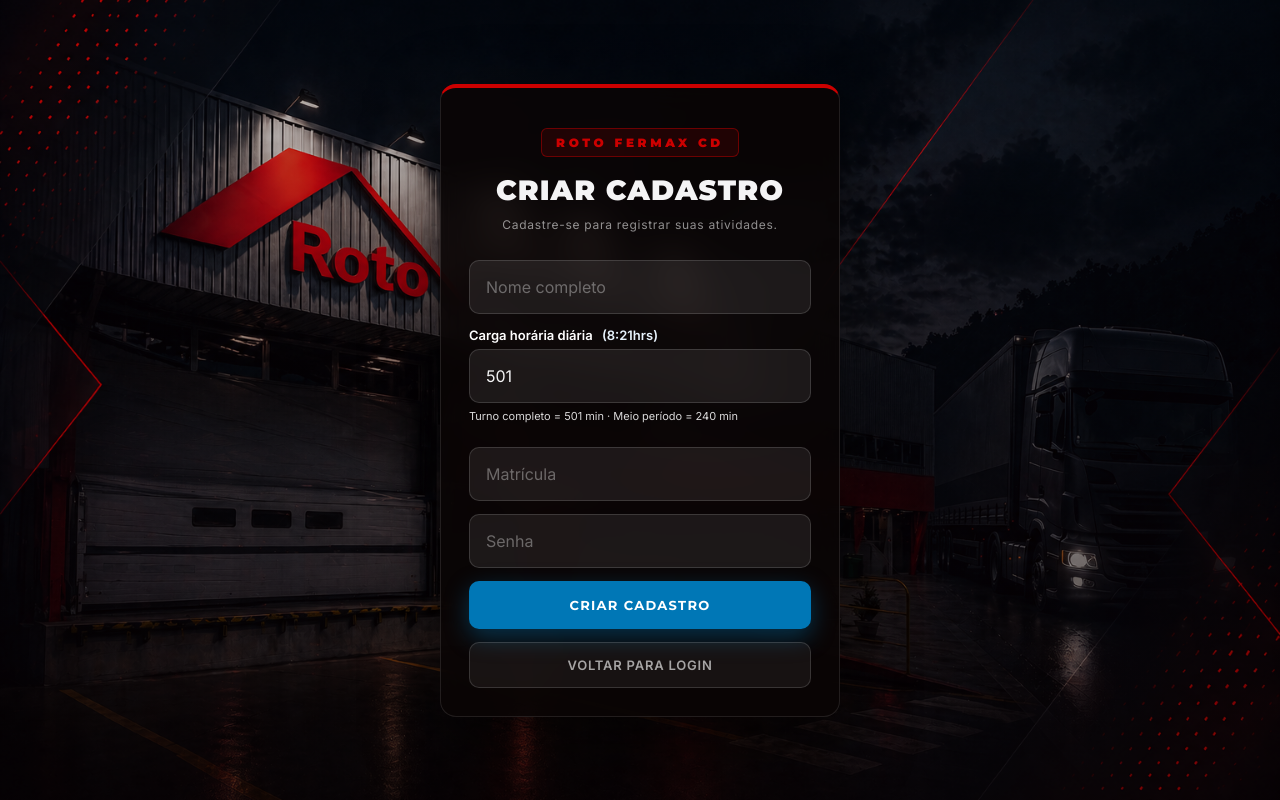
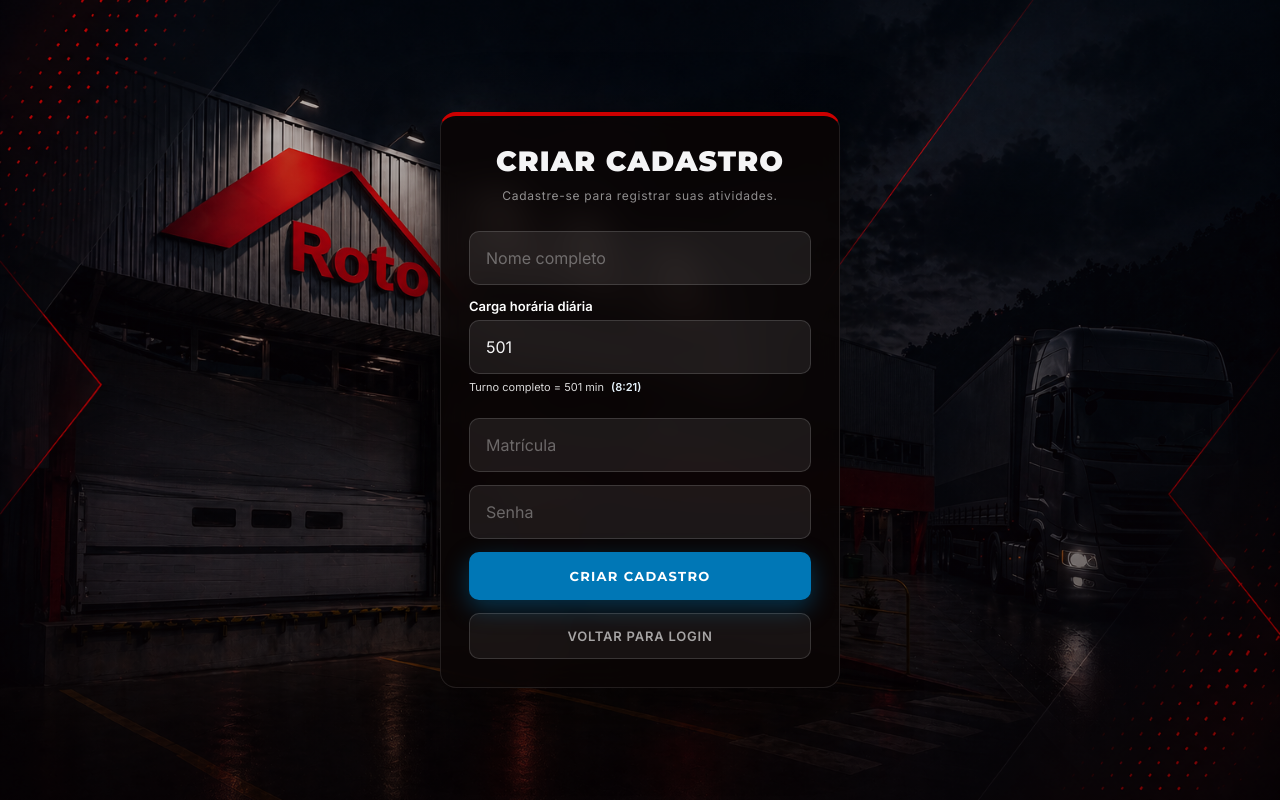
Before and after one commit to Alexxandre82/aplicativo-roto, a Next.js app: page /login in a window 1280 px wide. Both pictures are taken after a click on the button "CRIAR CADASTRO". Built offline with nearby package versions, Linux system fonts and the light colour scheme; no server answers; a web font is replaced by a local one.

Commit message:
fix: remove brand text entirely, adjust time formatting rule to (1hr, 1:20), and move input hint text

```diff
--- a/app/gestor/page.tsx
+++ b/app/gestor/page.tsx
@@ -39,8 +39,8 @@
 function formatMin(min: number) {
   if (min < 60) return `${min} min`;
   const h = Math.floor(min/60), m = min%60;
-  if (m === 0) return `${h}h`;
-  return `${h}:${m.toString().padStart(2, "0")}hr`;
+  if (m === 0) return `${h}hr`;
+  return `${h}:${m.toString().padStart(2, "0")}`;
 }
 
 function exportarCSV(logs: any[], nome: string) {
--- a/app/login/page.tsx
+++ b/app/login/page.tsx
@@ -122,15 +122,14 @@
     if (min < 60) return `${min} min`;
     const h = Math.floor(min / 60);
     const m = min % 60;
-    if (m === 0) return `${h}h`;
-    return `${h}:${m.toString().padStart(2, "0")}hrs`;
+    if (m === 0) return `${h}hr`;
+    return `${h}:${m.toString().padStart(2, "0")}`;
   }
 
   return (
     <main className="login-page">
       <div className="login-card">
         <div className="login-header">
-          <p className="login-brand">ROTO FERMAX CD</p>
           <h1>{modoCadastro ? "Criar cadastro" : "Acesso ao Sistema"}</h1>
           <p className="login-subtitle">
             {modoCadastro
@@ -150,7 +149,7 @@
               />
               <div>
                 <label className="login-label" style={{ color: "#fff", fontSize: 13, fontWeight: 600, marginBottom: 6, display: "block" }}>
-                  Carga horária diária <span style={{ color: "var(--primary-light)", marginLeft: 6 }}>({formatarMinutos(cargaHoraria)})</span>
+                  Carga horária diária
                 </label>
                 <input
                   type="number"
@@ -161,7 +160,7 @@
                   onChange={(e) => setCargaHoraria(e.target.value)}
                 />
                 <p className="login-hint-small" style={{ color: "rgba(255,255,255,0.85)", fontSize: 11, marginTop: 6 }}>
-                  Turno completo = 501 min · Meio período = 240 min
+                  Turno completo = 501 min <span style={{ color: "var(--primary-light)", fontWeight: 600, marginLeft: 4 }}>({formatarMinutos(cargaHoraria)})</span>
                 </p>
               </div>
             </>
--- a/app/operador/page.tsx
+++ b/app/operador/page.tsx
@@ -314,8 +314,8 @@
     if (min < 60) return `${min} min`;
     const h = Math.floor(min / 60);
     const m = min % 60;
-    if (m === 0) return `${h}h`;
-    return `${h}:${m.toString().padStart(2, "0")}hr`;
+    if (m === 0) return `${h}hr`;
+    return `${h}:${m.toString().padStart(2, "0")}`;
   }
 
   // ─── Render: Fallback Erro ────────────────────────────────────────────────
```
